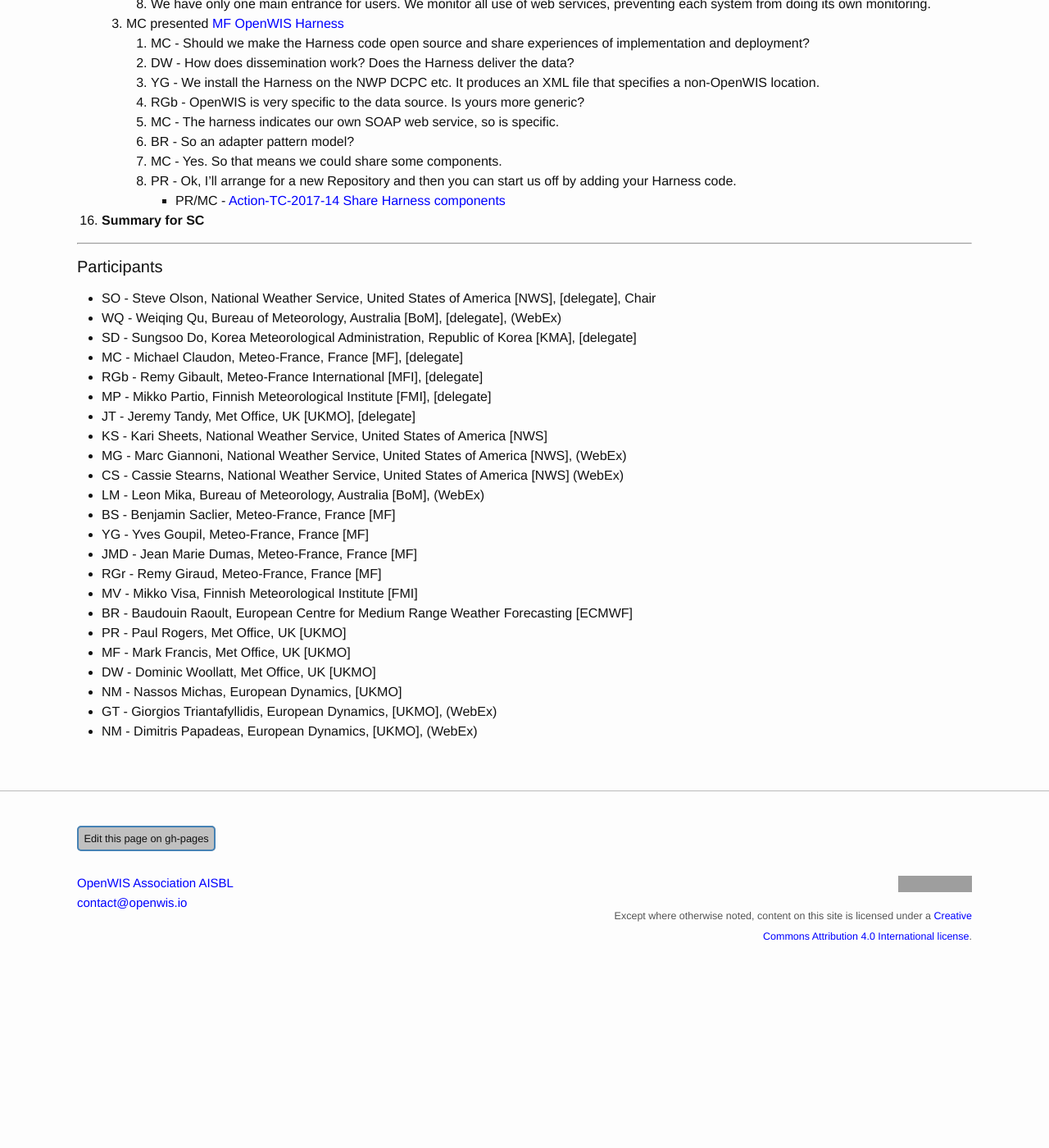
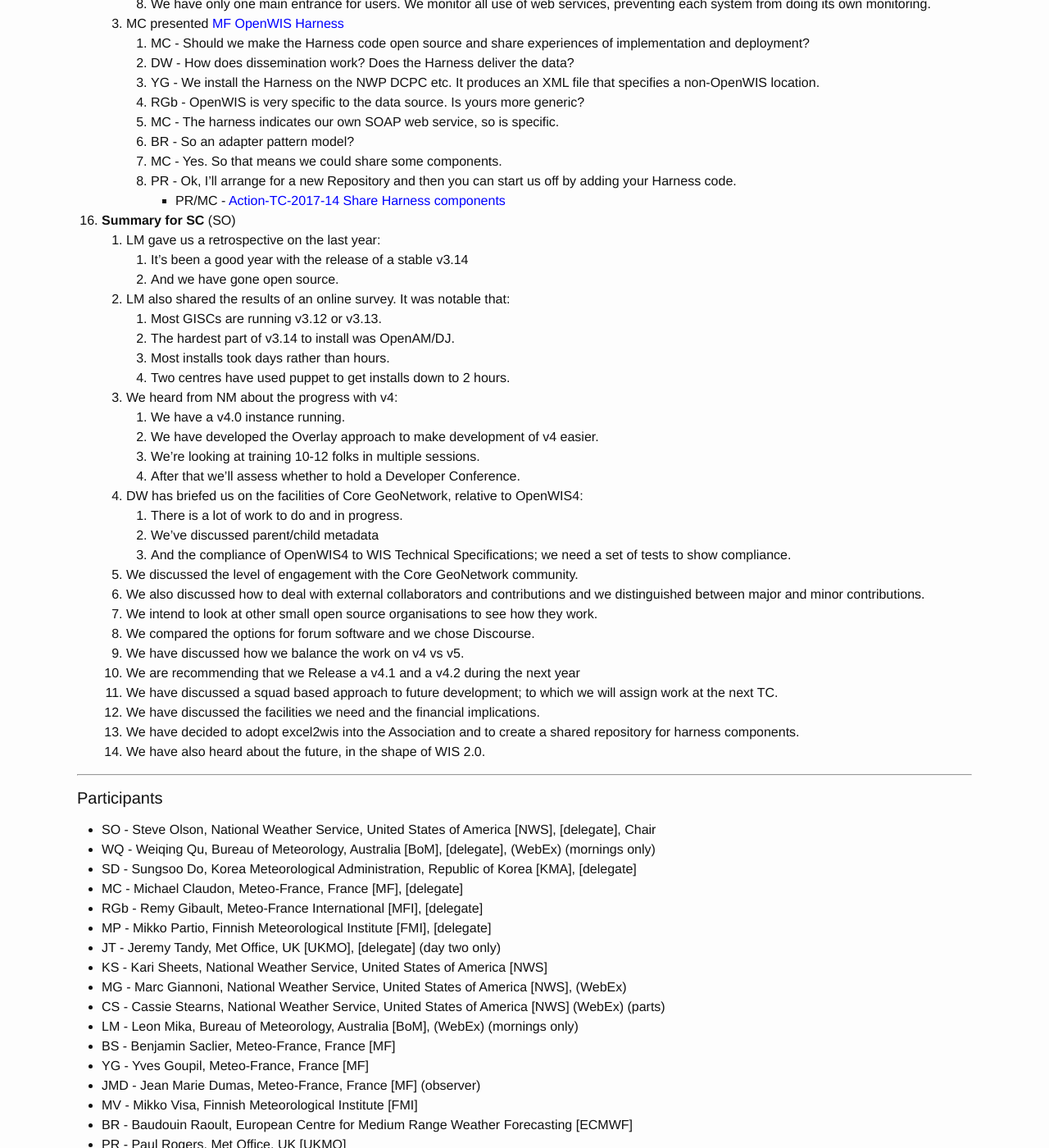
Before and after one commit to OpenWIS/openwis-documentation, a Jekyll site: the page built from _minutes/2017-03-20-OpenWIS-Technical-Committee.md, in a window 1280 px wide and 1400 px high, scrolled down 18788 px. Shown: the whole window at 82% size. Built offline with Jekyll 4.4.1, drawn with Linux system fonts in a browser that asks for light colours; before the commit the page ends 20002 px from its top, so only the background shows below that; some of the changed text lies outside the part shown; grey boxes are pictures that could not be loaded.

Commit message:
TC-minutes-2017-ed01-10

```diff
--- a/_minutes/2017-03-20-OpenWIS-Technical-Committee.md
+++ b/_minutes/2017-03-20-OpenWIS-Technical-Committee.md
@@ -100,7 +100,7 @@
                 3. SO - Is there support to change that through plug-ins?
                 4. NM - No need to do that, just change the XML.
             2. NM - We have made plug-in examples of all the components we could think of; there may be a few others.
-            3. RGr - Is it possible to disable SSO?
+            3. RGb - Is it possible to disable SSO?
                 1. NM - OpenWIS v4 does not use SSO by default; you have to enable SSO if you want it.  You can do that, but CGN will not create new users in your SSO.  CGN has built-in security that you can use out of the box.  If you are currently using SSO then you might need a way to port your User accounts from your v3 SSO to the v4 CGN database.
         4. Developer Conference - when and where is best to embed Overlay Approach skills?
             1. PR - Can we just take a poll of how many coders each organisation is likely to have who will need training in the Overlay approach:
@@ -424,7 +424,7 @@
             1. PR - So there are choices to be made between the way Core GeoNetork provides a function and the way our Data Services provides the same or similar.
             2. LM - So we can change Data Services to use the Core GeoNetork function or we write our own.
         8. BS - Do we still need subscription, or do we migrate to web services?
-            1. RGr - You would have to change the WMO Technical Specifications.
+            1. RGb - You would have to change the WMO Technical Specifications.
             2. JT - Yes, that's WIS 2.0 and we will have to support _push_.
             3. NM - Probably need to subscribe to notifications that data is ready.
             4. WQ - Yes, people will have to subscribe somehow; email, web services etc. are all just delivery mechanism. I think we will still have subscriptions in WIS 2.0.
@@ -655,26 +655,52 @@
         7. MC - Yes. So that means we could share some components.
         8. PR - Ok, I'll arrange for a new Repository and then you can start us off by adding your Harness code.
             - PR/MC - [Action-TC-2017-14 Share Harness components](https://github.com/OpenWIS/openwis-documentation/issues/164)
-16. **Summary for SC**
+16. **Summary for SC** (SO)
+    1. LM gave us a retrospective on the last year:
+        1. It's been a good year with the release of a stable v3.14
+        2. And we have gone open source.
+    2. LM also shared the results of an online survey. It was notable that:
+        1. Most GISCs are running v3.12 or v3.13.
+        2. The hardest part of v3.14 to install was OpenAM/DJ.
+        3. Most installs took days rather than hours.
+        4. Two centres have used puppet to get installs down to 2 hours.
+    3. We heard from NM about the progress with v4:
+        1. We have a v4.0 instance running.
+        2. We have developed the Overlay approach to make development of v4 easier.
+        3. We're looking at training 10-12 folks in multiple sessions.
+        4. After that we'll assess whether to hold a Developer Conference.
+    4. DW has briefed us on the facilities of Core GeoNetwork, relative to OpenWIS4:
+        1. There is a lot of work to do and in progress.
+        2. We've discussed parent/child metadata
+        3. And the compliance of OpenWIS4 to WIS Technical Specifications; we need a set of tests to show compliance.
+    5. We discussed the level of engagement with the Core GeoNetwork community.
+    6. We also discussed how to deal with external collaborators and contributions and we distinguished between major and minor contributions.
+    7. We intend to look at other small open source organisations to see how they work.
+    8. We compared the options for forum software and we chose Discourse.
+    9. We have discussed how we balance the work on v4 vs v5.
+    10. We are recommending that we Release a v4.1 and a v4.2 during the next year
+    11. We have discussed a squad based approach to future development; to which we will assign work at the next TC.
+    12. We have discussed the facilities we need and the financial implications.
+    13. We have decided to adopt excel2wis into the Association and to create a shared repository for harness components.
+    12. We have also heard about the future, in the shape of WIS 2.0.
 
 ---
 
 #### Participants
 - SO - Steve Olson, National Weather Service, United States of America [NWS], [delegate], Chair
-- WQ - Weiqing Qu, Bureau of Meteorology, Australia [BoM], [delegate], (WebEx)
+- WQ - Weiqing Qu, Bureau of Meteorology, Australia [BoM], [delegate], (WebEx) (mornings only)
 - SD - Sungsoo Do, Korea Meteorological Administration, Republic of Korea [KMA], [delegate]
 - MC - Michael Claudon, Meteo-France, France [MF], [delegate]
 - RGb - Remy Gibault, Meteo-France International [MFI], [delegate]
 - MP - Mikko Partio, Finnish Meteorological Institute [FMI], [delegate]
-- JT - Jeremy Tandy, Met Office, UK [UKMO], [delegate]
+- JT - Jeremy Tandy, Met Office, UK [UKMO], [delegate] (day two only)
 - KS - Kari Sheets, National Weather Service, United States of America [NWS]
 - MG - Marc Giannoni, National Weather Service, United States of America [NWS], (WebEx)
-- CS - Cassie Stearns, National Weather Service, United States of America [NWS] (WebEx)
-- LM - Leon Mika, Bureau of Meteorology, Australia [BoM], (WebEx)
+- CS - Cassie Stearns, National Weather Service, United States of America [NWS] (WebEx) (parts)
+- LM - Leon Mika, Bureau of Meteorology, Australia [BoM], (WebEx) (mornings only)
 - BS - Benjamin Saclier, Meteo-France, France [MF]
 - YG - Yves Goupil, Meteo-France, France [MF]
-- JMD - Jean Marie Dumas, Meteo-France, France [MF]
-- RGr - Remy Giraud, Meteo-France, France [MF]
+- JMD - Jean Marie Dumas, Meteo-France, France [MF] (observer)
 - MV - Mikko Visa, Finnish Meteorological Institute [FMI]
 - BR - Baudouin Raoult, European Centre for Medium Range Weather Forecasting [ECMWF]
 - PR - Paul Rogers, Met Office, UK [UKMO]
```
